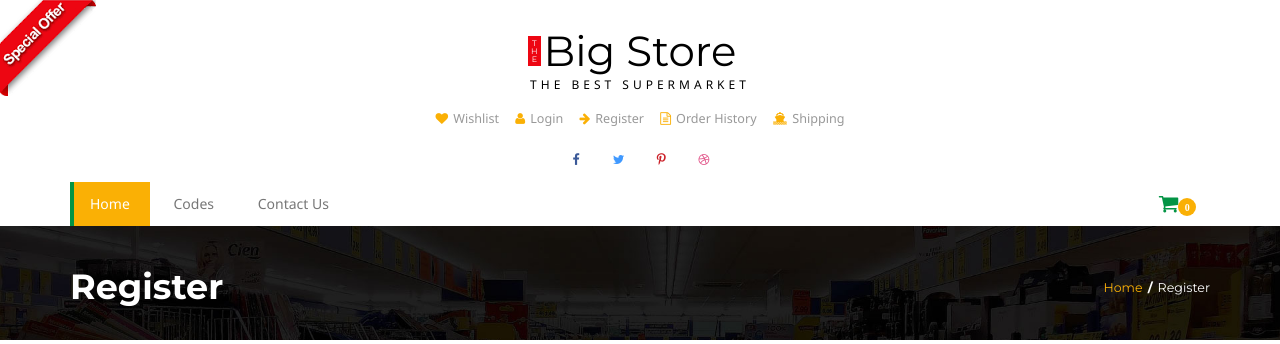
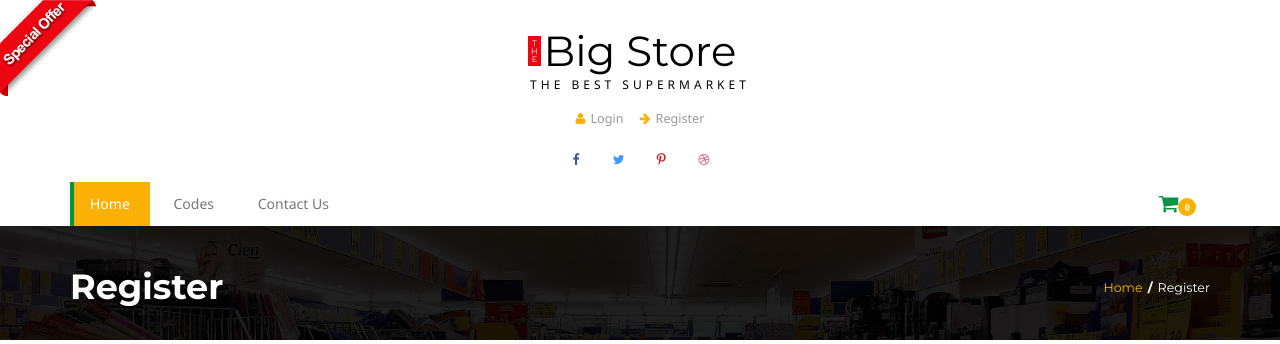
Before and after one commit to aiforcoral/ecommerce, a Django app: page /signup in a window 1280 px wide. Shown: the top 344 px of the page. Run offline with Django 3.2, Linux system fonts and the light colour scheme; some libraries are stand-ins or nearby versions.

Commit message:
Signup and login

```diff
--- a/ecommerce/settings.py
+++ b/ecommerce/settings.py
@@ -122,3 +122,6 @@ STATIC_URL = '/static/'
 STATICFILES_DIRS = [
     os.path.join(BASE_DIR,'static')
 ]
+
+LOGIN_REDIRECT_URL = '/'
+LOGOUT_REDIRECT_URL = '/'
--- a/templates/base.html
+++ b/templates/base.html
@@ -77,11 +77,16 @@ function hideURLbar(){ window.scrollTo(0,1); } </script>
 			</div>
 			<div class="head-t">
 				<ul class="card">
+					{% if user.is_authenticated %}
+					<li><i class="fa fa-user" aria-hidden="true"></i>{{ user.username }}</li>
 					<li><a href="wishlist.html" ><i class="fa fa-heart" aria-hidden="true"></i>Wishlist</a></li>
-					<li><a href="login.html" ><i class="fa fa-user" aria-hidden="true"></i>Login</a></li>
-					<li><a href="register.html" ><i class="fa fa-arrow-right" aria-hidden="true"></i>Register</a></li>
 					<li><a href="about.html" ><i class="fa fa-file-text-o" aria-hidden="true"></i>Order History</a></li>
 					<li><a href="shipping.html" ><i class="fa fa-ship" aria-hidden="true"></i>Shipping</a></li>
+					<li><a href="/accounts/logout" ></i>Logout</a></li>
+					{% else %}
+					<li><a href="/accounts/login" ><i class="fa fa-user" aria-hidden="true"></i>Login</a></li>
+					<li><a href="/signup" ><i class="fa fa-arrow-right" aria-hidden="true"></i>Register</a></li>
+					{% endif %}
 				</ul>
 			</div>
 
```
Also changed, not shown: templates/registration/login.html (+8 -4 lines), db.sqlite3.
